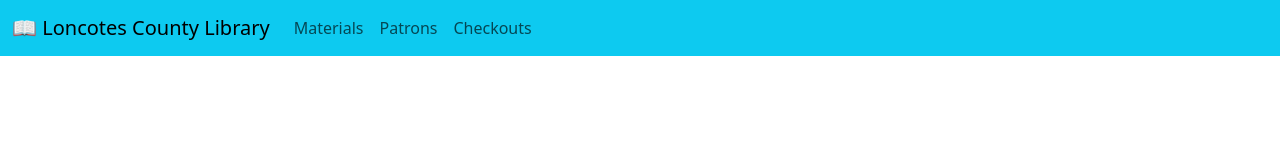
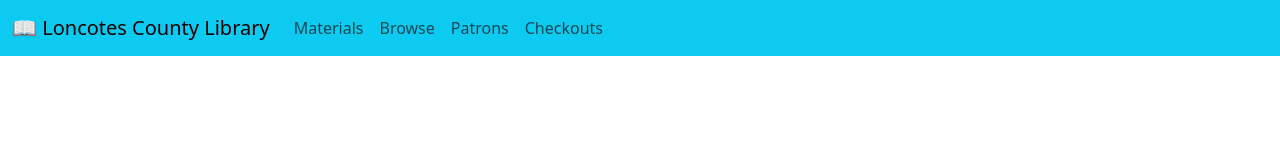
Before and after one commit to ztrouy/loncotes-library-frontend, a React (Vite) app: page / in a window 1280 px wide. Shown: the top 160 px of the page. Built offline with nearby package versions, Linux system fonts and the light colour scheme.

Commit message:
Added nav button for Browse view

```diff
--- a/src/App.jsx
+++ b/src/App.jsx
@@ -10,6 +10,9 @@ function App() {
           <NavbarBrand href="/">📖 Loncotes County Library</NavbarBrand>
           <NavItem>
             <NavLink href="/materials">Materials</NavLink>
+          </NavItem>
+          <NavItem>
+            <NavLink href="/materials/browse">Browse</NavLink>
           </NavItem>
           <NavItem>
             <NavLink href="/patrons">Patrons</NavLink>
```
